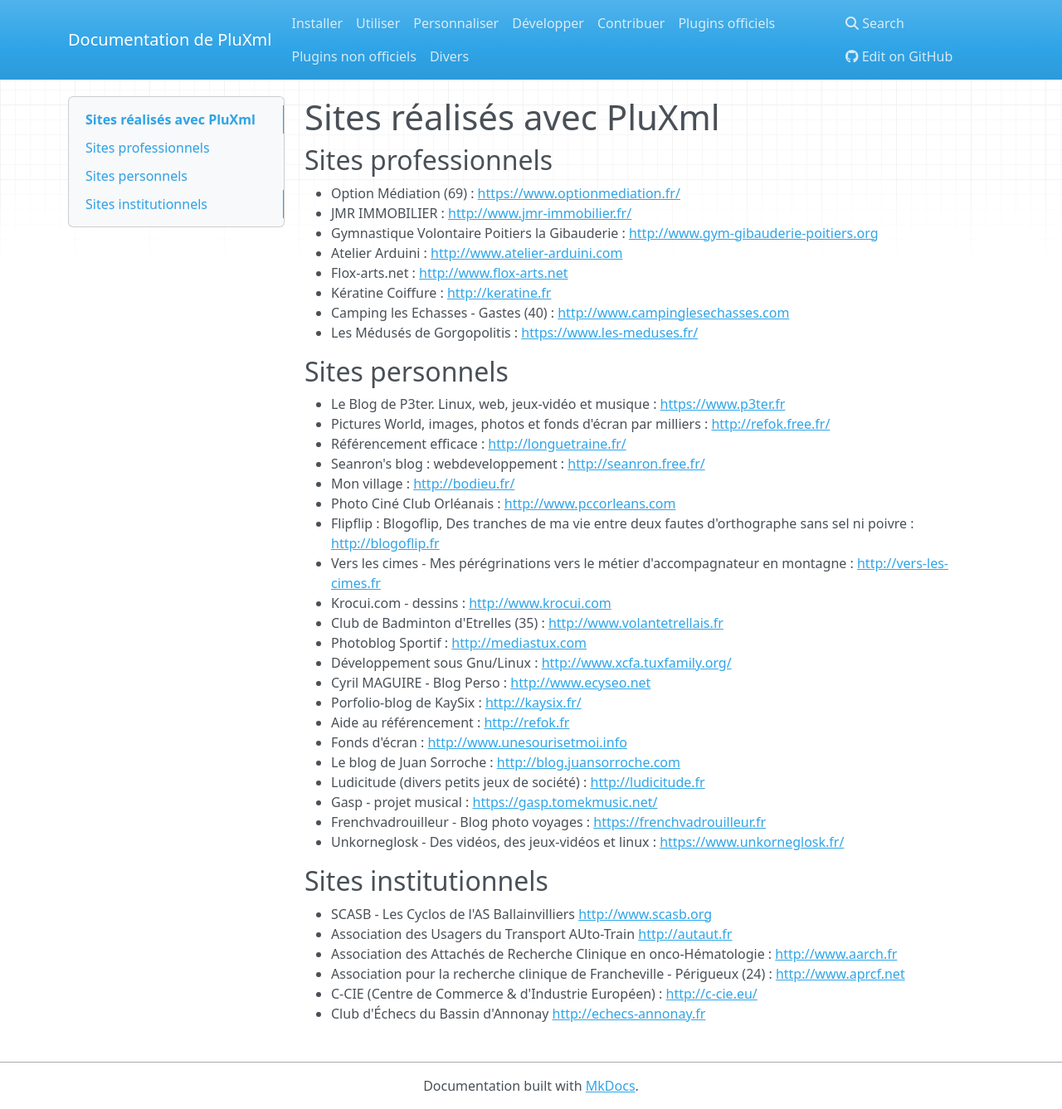
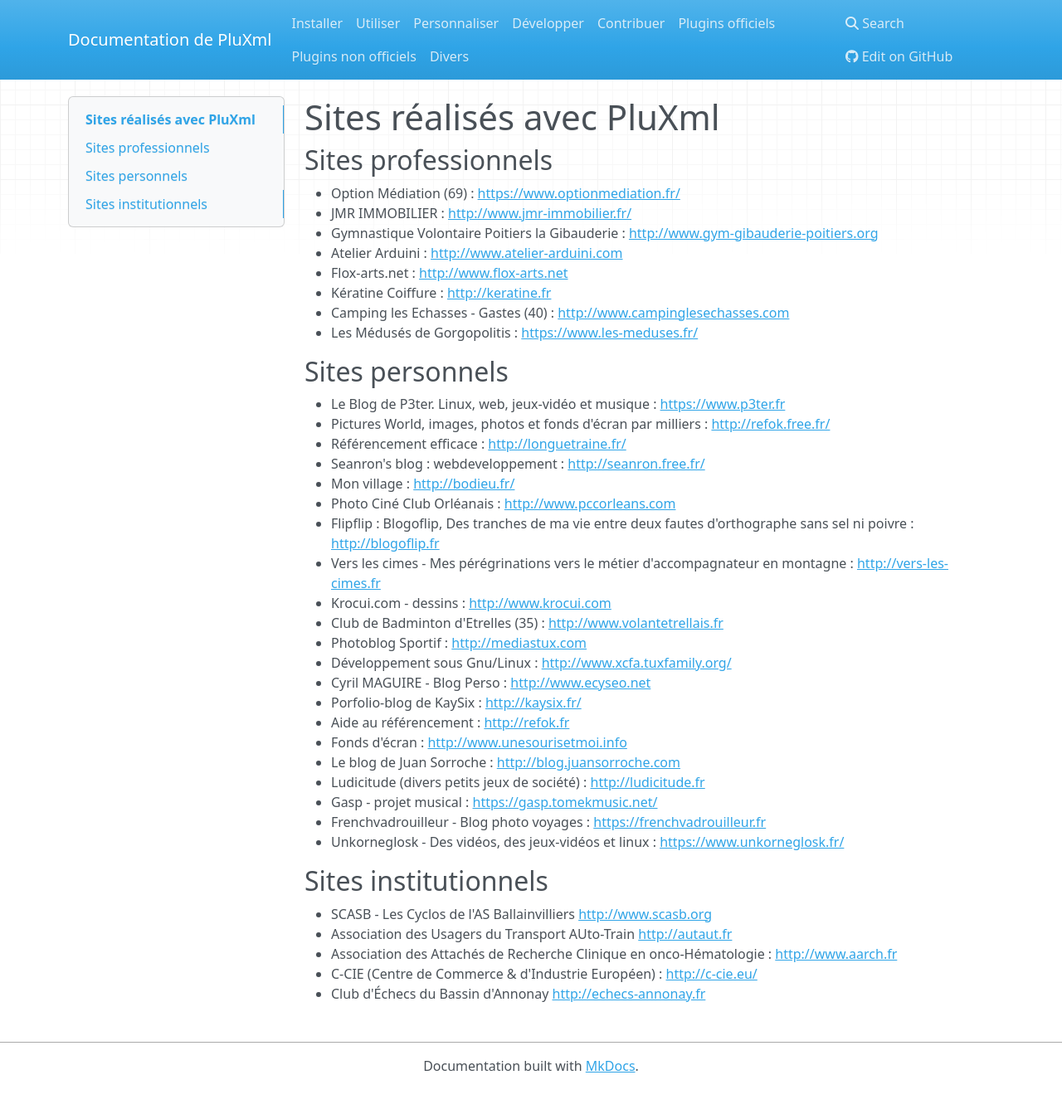
Before and after one commit to pluxml/PluXml-Wiki, an MkDocs documentation site: the page built from docs/divers/sites-realises-avec-pluxml.md, in a window 1280 px wide and 1337 px high. Shown: the whole window at 83% size. Built offline with MkDocs 1.6.1, drawn with Linux system fonts in a browser that asks for light colours; nearby versions of some CDN libraries.

Commit message:
Update websites list

```diff
--- a/docs/divers/sites-realises-avec-pluxml.md
+++ b/docs/divers/sites-realises-avec-pluxml.md
@@ -40,6 +40,5 @@
 * SCASB - Les Cyclos de l'AS Ballainvilliers [http://www.scasb.org](http://www.scasb.org)
 * Association des Usagers du Transport AUto-Train [http://autaut.fr](http://autaut.fr)
 * Association des Attachés de Recherche Clinique en onco-Hématologie : [http://www.aarch.fr](http://www.aarch.fr)
-* Association pour la recherche clinique de Francheville - Périgueux (24) : [http://www.aprcf.net](http://www.aprcf.net)
 * C-CIE (Centre de Commerce & d'Industrie Européen) : [http://c-cie.eu/](http://c-cie.eu/)
-* Club d'Échecs du Bassin d'Annonay [http://echecs-annonay.fr](http://echecs-annonay.)
+* Club d'Échecs du Bassin d'Annonay [http://echecs-annonay.fr](http://echecs-annonay.fr)
```
